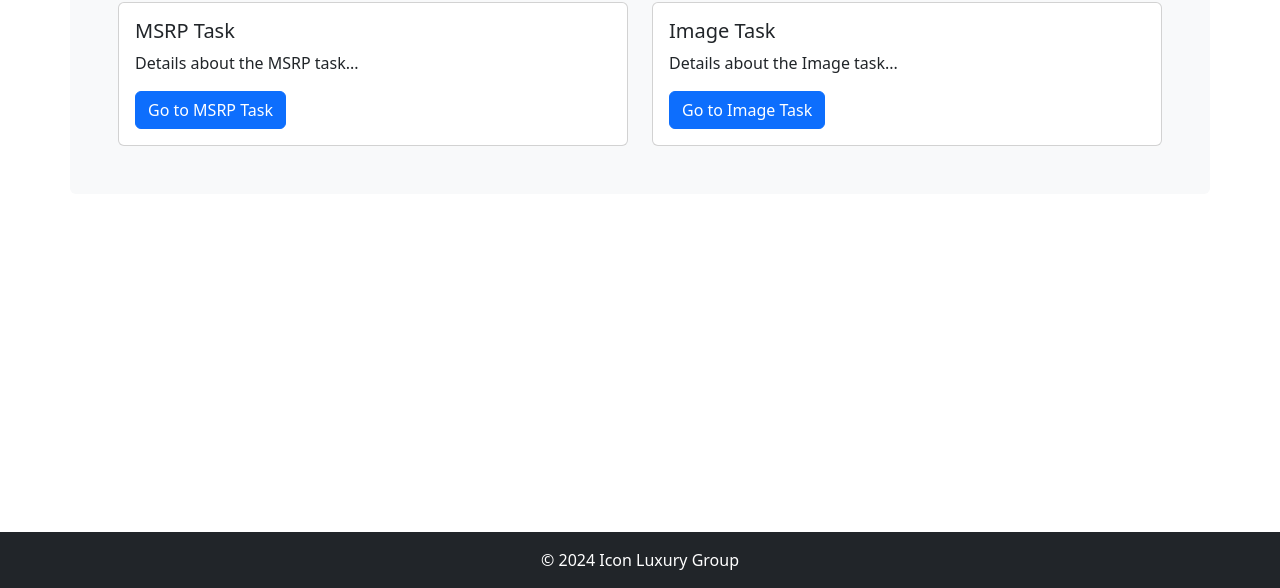
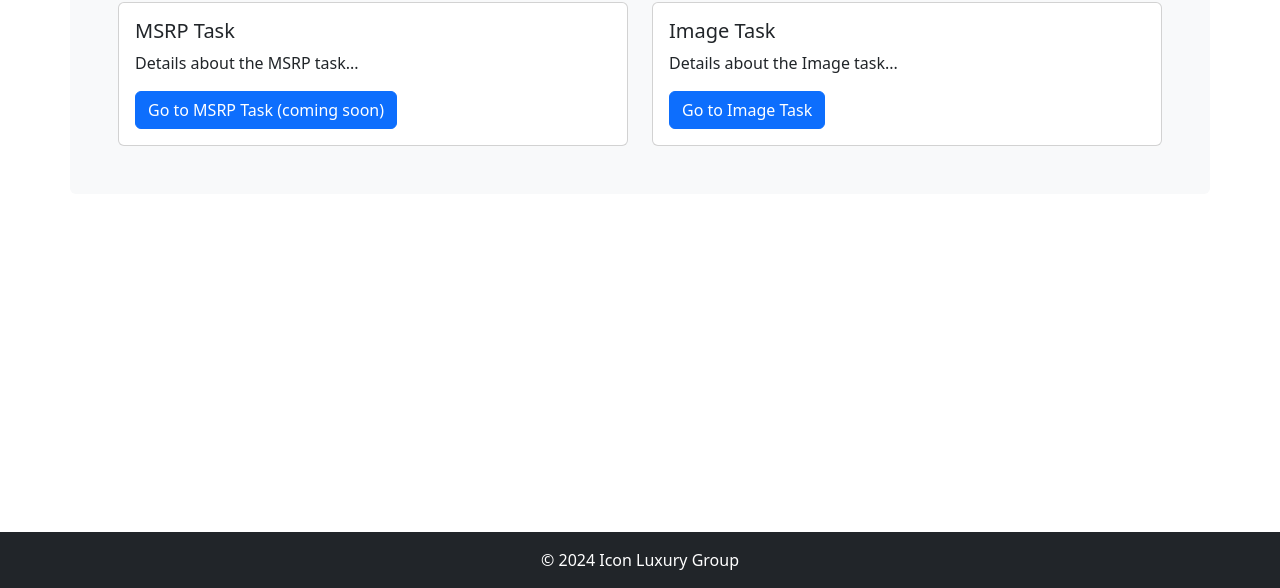
Before and after one commit to nikiconluxury/node-front-icon-xlsx, a website: page public/index.html in a window 1280 px wide. Shown: the part 212-800 px from the top of the page. Drawn offline with nearby package versions, Linux system fonts and the light colour scheme.

Commit message:
disabled msrp for now

```diff
--- a/public/index.html
+++ b/public/index.html
@@ -49,7 +49,7 @@
                         <div class="card-body">
                             <h5 class="card-title">MSRP Task</h5>
                             <p class="card-text">Details about the MSRP task...</p>
-                            <a href="msrp.html" class="btn btn-primary">Go to MSRP Task</a>
+                            <a href="msrp.html" class="btn btn-primary" disabled>Go to MSRP Task (coming soon)</a>
                         </div>
                     </div>
                 </div>
--- a/server.js
+++ b/server.js
@@ -129,7 +129,7 @@ app.post('/submitImage', upload.single('fileUploadImage'), async (req, res) => {
 
 
         const headerKeywords = await fetchHeaderKeywords(process.env.HEADERKEYWORDSURL);
-        console.log('headerKeywords:', headerKeywords);
+
 
         const headerRowIndex = findHeaderRowIndex(worksheet, headerKeywords);
         console.log('Header row index:', headerRowIndex);
@@ -180,6 +180,7 @@ app.post('/submitImage', upload.single('fileUploadImage'), async (req, res) => {
         };
 
         rowSpecificData.push(rowData);
+        console.log('headerKeywords:', headerKeywords);
     }
 
 
```
